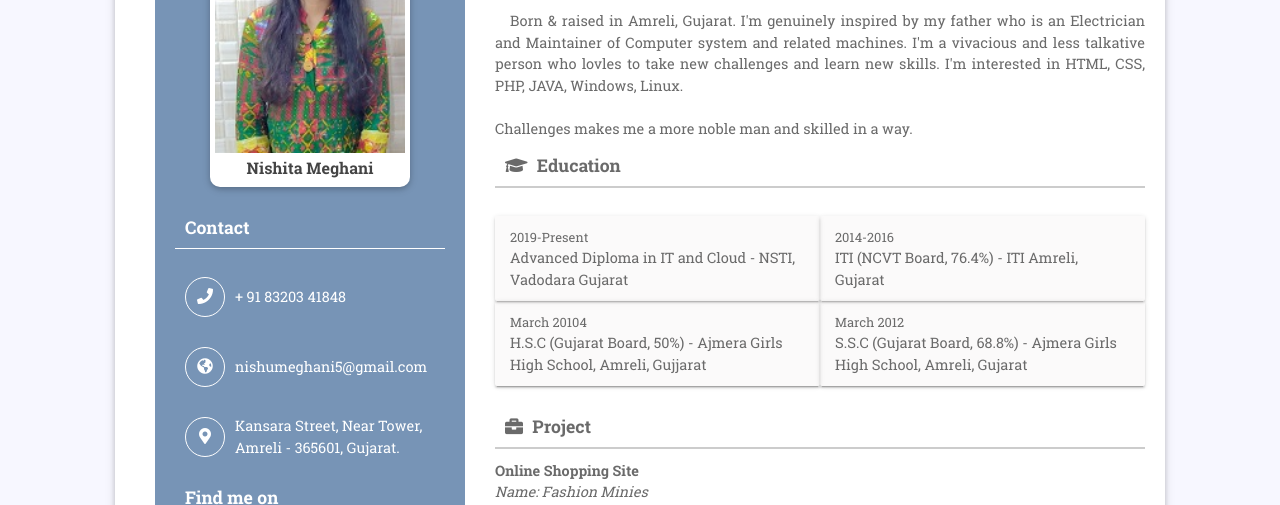
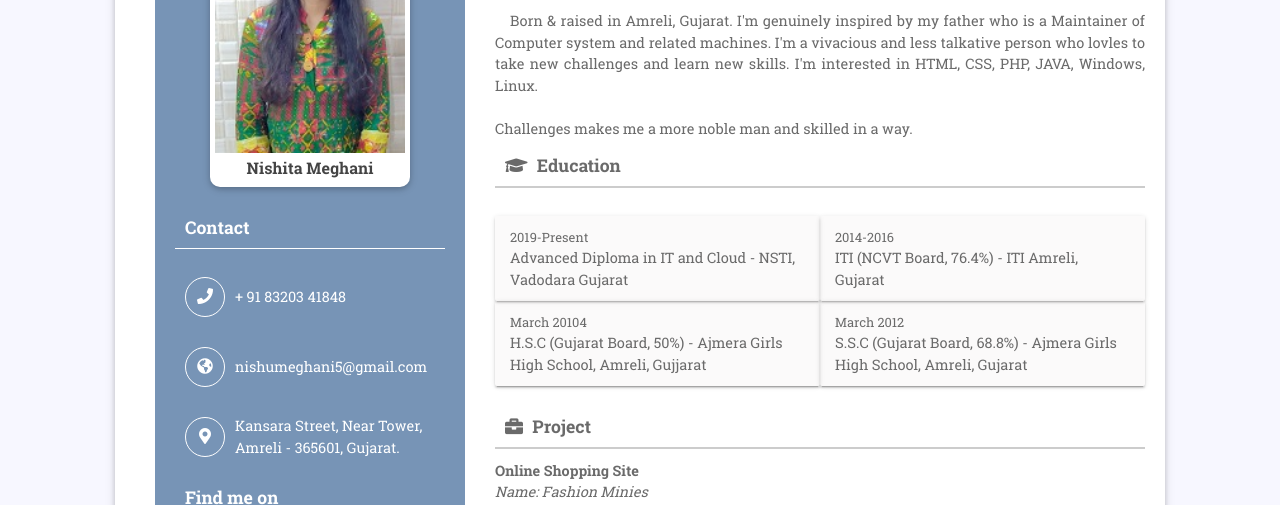
Before and after one commit to Nishita0809/Resume.Nishita, a plain HTML site: page index.html in a window 1280 px wide. Shown: the part 192-697 px from the top of the page. Drawn offline with Linux system fonts and the light colour scheme.

Commit message:
upload a file

```diff
--- a/index.html
+++ b/index.html
@@ -88,17 +88,17 @@
                         </div>
                         <h2 class="rit-titl"><i class="far fa-user"></i> Profile</h2>
                         <div class="about">
-                            <p>Born & raised in Amreli, Gujarat. I'm genuinely inspired by my father who is an Electrician and Maintainer of Computer system and related machines. I'm a vivacious and less talkative person who lovles to take new challenges and learn new skills. I'm interested in HTML, CSS, PHP, JAVA, Windows, Linux.<br><br> Challenges makes me a more noble man and skilled in a way.</p>
-                            <!--<div class="btn-ro row no-margin">
-                                <ul class="btn-link">
+                            <p>Born & raised in Amreli, Gujarat. I'm genuinely inspired by my father who is a Maintainer of Computer system and related machines. I'm a vivacious and less talkative person who lovles to take new challenges and learn new skills. I'm interested in HTML, CSS, PHP, JAVA, Windows, Linux.<br><br> Challenges makes me a more noble man and skilled in a way.</p>
+                            <div class="btn-ro row no-margin">
+                                <!--<ul class="btn-link">
                                     <li>
                                         <a href=""><i class="fas fa-paper-plane"></i> Hire Me</a>
                                     </li>
                                     <li>
                                         <a href=""><i class="fas fa-cloud-download-alt"></i> Download Resume</a>
                                     </li>
-                                </ul>
-                            </div>-->
+                                </ul>-->
+                            </div>
                         </div>
 
                         <h2 class="rit-titl"><i class="fas fa-graduation-cap"></i> Education</h2>
```
